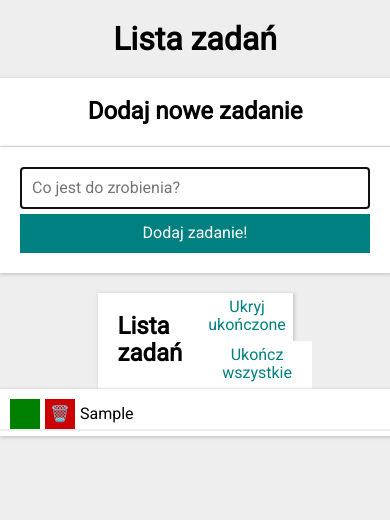
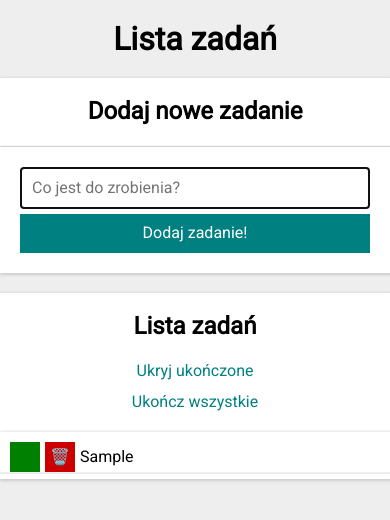
Before and after one commit to sebastianjuszczynski/To-Do-List, a plain HTML site: page index.html in a window 390 px wide. Both pictures are taken after typing "Sample" into the empty fields and a click on the button "Dodaj zadanie!". Drawn offline with nearby package versions, Linux system fonts and the light colour scheme.

Commit message:
added styles for max-width 767px (allDone and hidebutton)

```diff
--- a/css/style.css
+++ b/css/style.css
@@ -159,13 +159,13 @@ body {
 
 .buttons__container__header {
     display: flex;
-    flex-basis: 100%
+    flex-basis: 100%;
+    flex-wrap: wrap;
 }
 
 .buttons {
     flex-basis: 70%;
     display: flex;
-    flex-wrap: wrap;
     justify-content: flex-end;
 }
 
@@ -174,7 +174,6 @@ body {
     color: teal;
     border: none;
     margin: 0 20px 0 0;
-    border-bottom: 1px solid transparent;
     transition: color 0.3s;
 }
 
@@ -186,7 +185,6 @@ body {
     background: white;
     color: teal;
     border: none;
-    border-bottom: 1px solid transparent;
     transition: color 0.3s;
 }
 
@@ -200,3 +198,27 @@ body {
     margin-bottom: 1px;
     margin-top: 0;
 }
+
+@media (max-width: 767px) {
+    .buttons__container {
+        width: 100%;
+    }
+    .buttons {
+        flex-basis: 100%;
+        flex-wrap: wrap;
+        justify-content: center;
+        margin-bottom: 10px;
+    }
+    .buttons__container__h2 {
+        flex-basis: 100%;
+        text-align: center;
+    }
+    .hideButton {
+        flex-basis: 100%;
+        margin: 0 0 10px 0;
+    }
+    .allDone {
+        flex-basis: 100%;
+        margin: 0 0 10px 0;
+    }
+}
```
